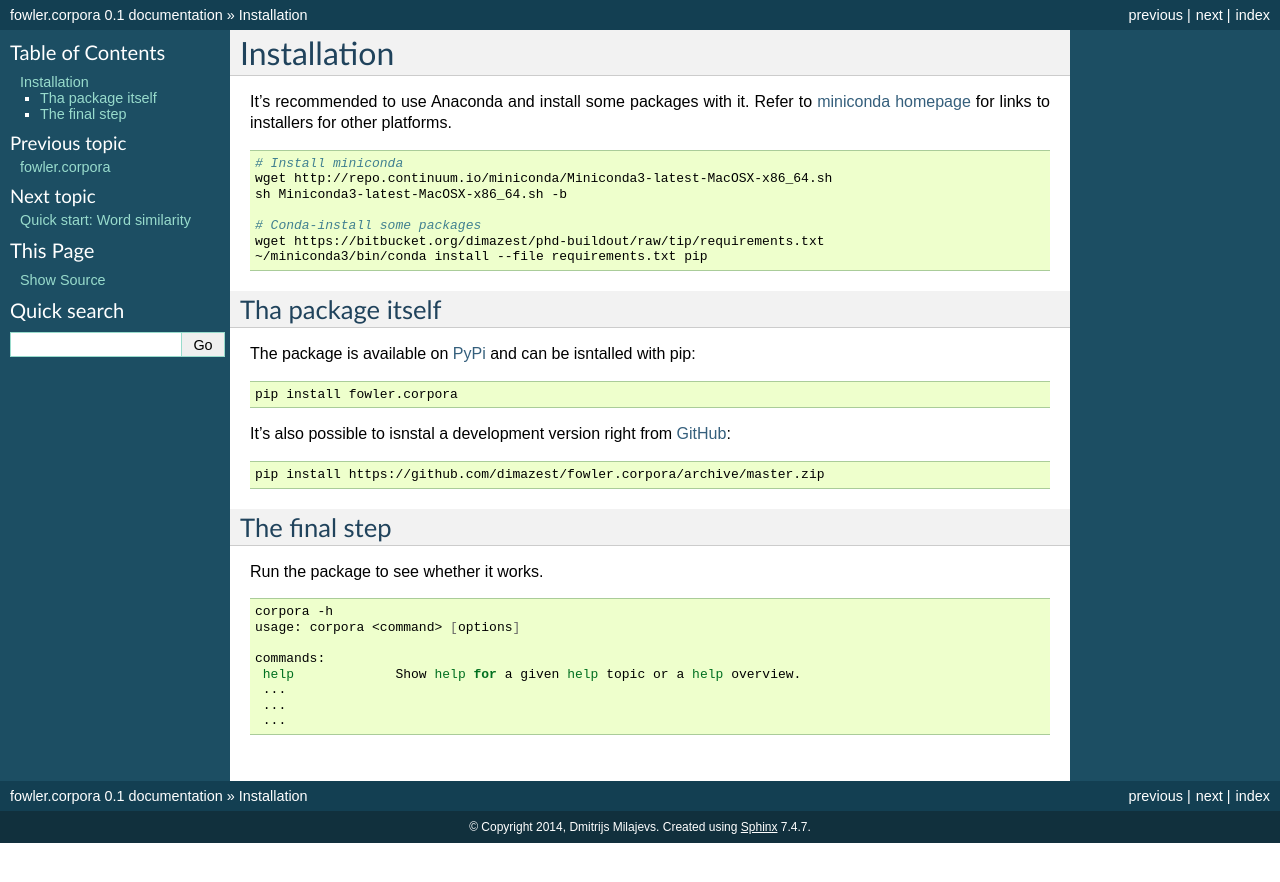
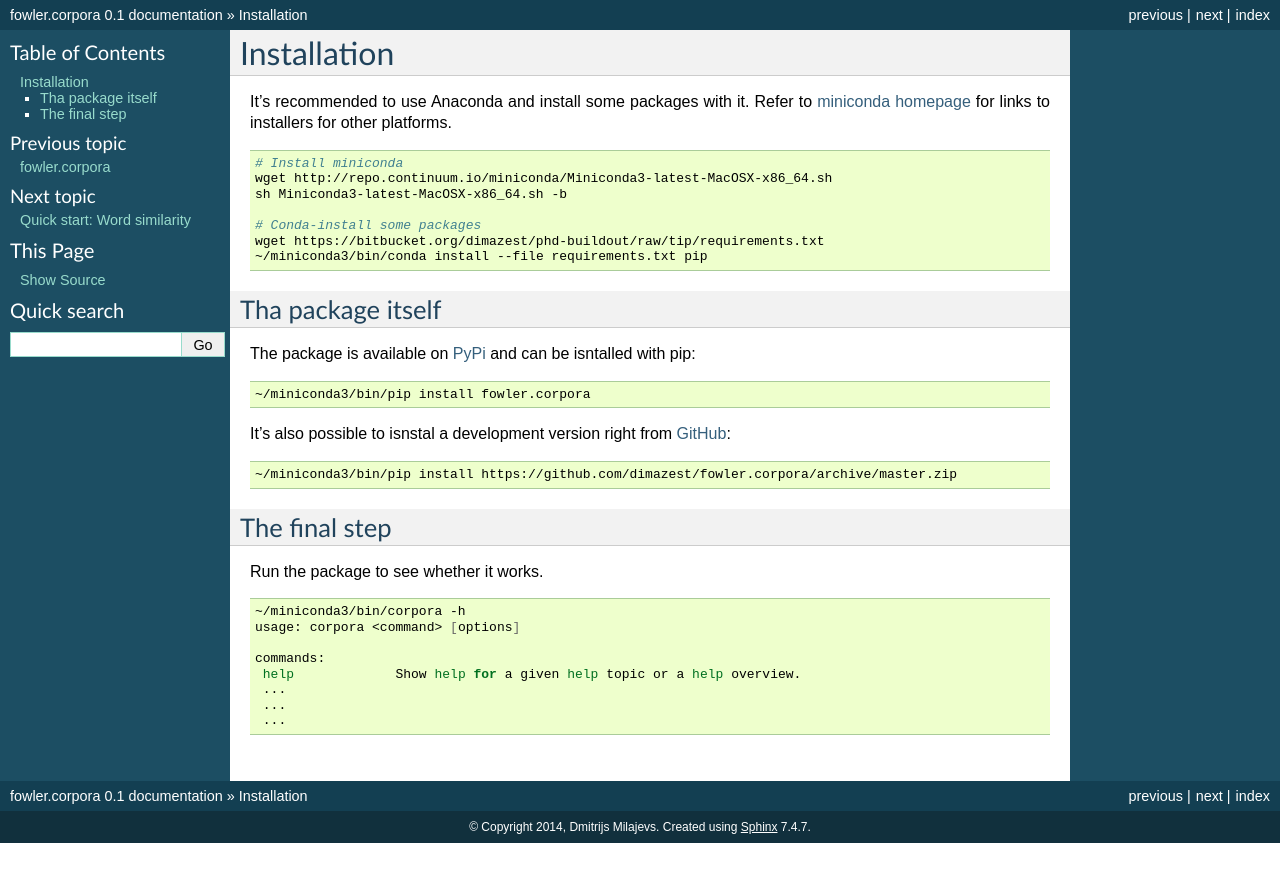
Before and after one commit to dimazest/fowler.corpora, a Sphinx documentation site: the page built from docs/installation.rst, in a window 1280 px wide. Shown: the top 882 px of the page. Built offline with Sphinx 7.4.7, drawn with Linux system fonts in a browser that asks for light colours.

Commit message:
Updating docs

```diff
--- a/docs/installation.rst
+++ b/docs/installation.rst
@@ -24,14 +24,14 @@
 
 .. code-block:: bash
 
-    pip install fowler.corpora
+    ~/miniconda3/bin/pip install fowler.corpora
 
 It's also possible to isnstal a development version right from `GitHub
 <https://github.com/dimazest/fowler.corpora/>`_:
 
 .. code-block:: bash
 
-    pip install https://github.com/dimazest/fowler.corpora/archive/master.zip
+    ~/miniconda3/bin/pip install https://github.com/dimazest/fowler.corpora/archive/master.zip
 
 
 The final step
@@ -41,7 +41,7 @@
 
 .. code-block:: bash
 
-    corpora -h
+    ~/miniconda3/bin/corpora -h
     usage: corpora <command> [options]
 
     commands:
```
